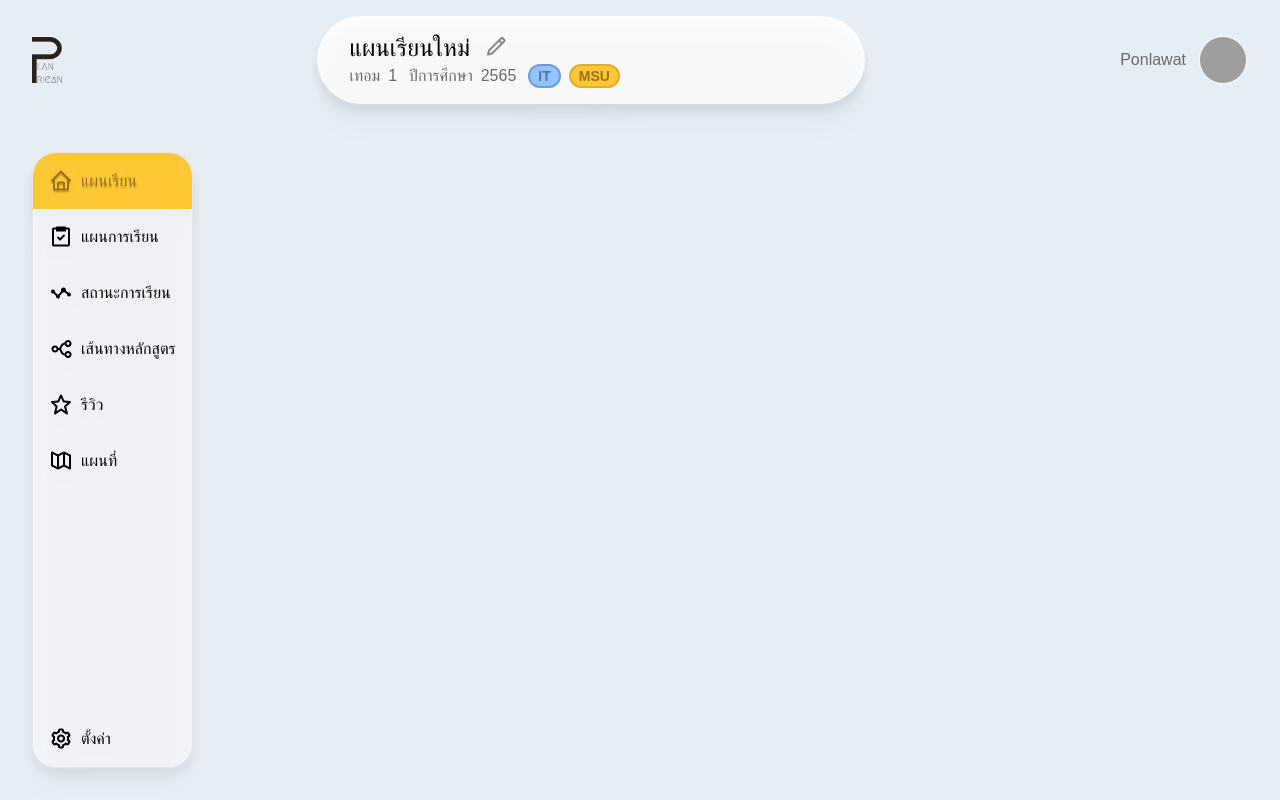
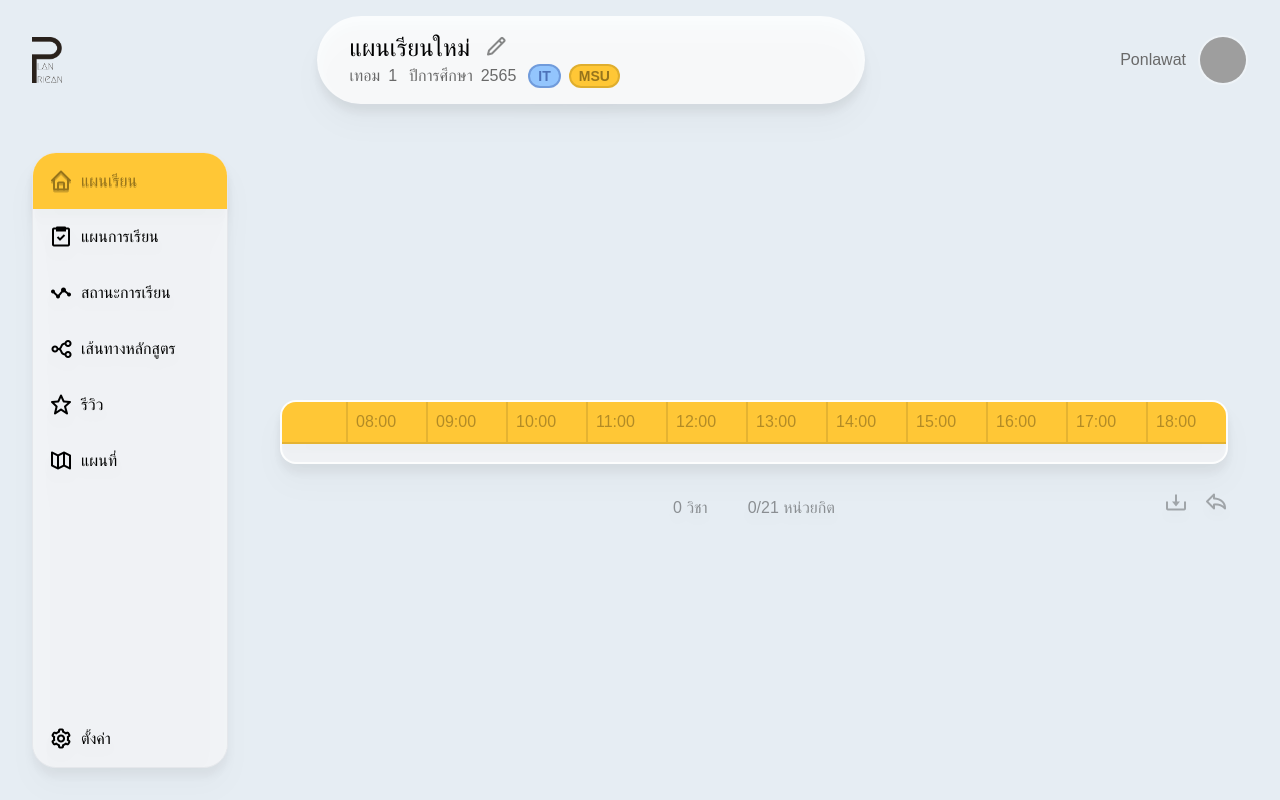
Before and after one commit to PonlawatP/Plan-Riean, a Next.js app: page / in a window 1280 px wide. Built offline with nearby package versions, Linux system fonts and the light colour scheme; grey boxes are pictures that could not be loaded; a web font is replaced by a local one.

Commit message:
re-write plan component (wip)
scalable plan

```diff
--- a/package.json
+++ b/package.json
@@ -14,7 +14,9 @@
     "next": "latest",
     "nextjs-google-analytics": "^2.3.3",
     "react": "latest",
-    "react-dom": "latest"
+    "react-dom": "latest",
+    "react-toastify": "^9.1.3",
+    "sweetalert2": "^11.10.0"
   },
   "devDependencies": {
     "typescript": "^5",
--- a/src/components/PRCalendarSubject.tsx
+++ b/src/components/PRCalendarSubject.tsx
@@ -1,5 +1,5 @@
 import { CalendarContext } from "@/providers/calendarProvider";
-import { useContext } from "react";
+import { useContext, useEffect, useMemo, useRef, useState } from "react";
 
 export default function PRCalendarSubject(props: any) {
   const {
@@ -43,7 +43,18 @@ export default function PRCalendarSubject(props: any) {
     },
   ];
 
-  const times_m = [8, 9, 10, 11, 12, 13, 14, 15, 16, 17, 18, 19];
+
+  const [MAX_SUBJECT_TIME, setMAX_SUBJECT_TIME] = useState(18);
+
+  function getTimeTable(added: number = 18){
+    const times_m: Array<number> = [];
+    for (let i = 8; i <= added; i++) {
+      times_m.push(i);
+    }
+    return times_m;
+  }
+
+  const memoizedTimeTable = useMemo(() => getTimeTable(MAX_SUBJECT_TIME), [MAX_SUBJECT_TIME]);
 
   function fnHandleClickedOnCalendar(tindex: number, dindex: number) {
     alert("test");
@@ -58,6 +69,81 @@ export default function PRCalendarSubject(props: any) {
         : e.target.scrollLeft
     );
   }
+
+  const canvasElemRef = useRef<HTMLElement | null>(null);
+  const planElemRef = useRef<HTMLElement | null>(null);
+
+  useEffect(() => {
+    const canvasElem = document.querySelector(".p-canvas-plan");
+    const planElem = document.querySelector(".p-planmain");
+
+    if (canvasElem && canvasElem instanceof HTMLElement && planElem && planElem instanceof HTMLElement) {
+      canvasElemRef.current = canvasElem;
+      planElemRef.current = planElem;
+    }
+
+    resizePlan()
+  }, []);
+
+  const resizePlan = () => {
+    const canvasElem = canvasElemRef.current
+    const planElem = planElemRef.current
+    if(canvasElem instanceof HTMLElement && planElem instanceof HTMLElement){
+      const canvas = canvasElem?.offsetWidth || 0
+      const plan = planElem?.offsetWidth || 0
+
+      if(canvas/plan <= 1){
+        setPlanSize(canvas/plan)
+        setPlanWidth(canvas)
+      } else {
+        setPlanSize(1)
+        setPlanWidth(-1)
+      }
+    }
+  };
+
+  const [planSize, setPlanSize] = useState(1);
+  const [planWidth, setPlanWidth] = useState(1);
+  useEffect(() => {
+
+    window.addEventListener('resize', resizePlan);
+
+    // Cleanup the event listener when the component unmounts
+    return () => {
+      window.removeEventListener('resize', resizePlan);
+    };
+  });
+
+  return <>
+    <div className={`
+      p-canvas-plan relative w-full h-full m-8 md:ml-0 flex justify-center items-center overflow-hidden  drop-shadow-xl
+    `}
+    >
+      <div className="absolute flex flex-col gap-8 items-center" style={{width: planWidth > 0 ? planWidth+"px" : undefined}}>
+        {/* main schedule */}
+        <div className="p-planmain select-none min-w-[4rem] min-h-[4rem] bg-white/60 border-2 border-white/80 text-black/30 font-medium rounded-2xl overflow-clip" style={{scale: planSize.toString()}}>
+
+          {/* row for timer */}
+          <span className="grid grid-flow-col">
+            <span className="w-16 bg-pr-msu-1 border-b-2 border-black/10"></span>
+            {memoizedTimeTable.map((t,tindex)=><span className="bg-pr-msu-1 w-20 p-2 border-2 border-t-0 border-r-0 border-black/10">{t.toString().padStart(2, "0")}:00</span>)}
+          </span>
+
+
+        </div>
+        {/* summary plan detail */}
+        <span className="p-plandetail select-none flex gap-10 text-black/40">
+          <span>0 วิชา</span>
+          <span>0/21 หน่วยกิต</span>
+        </span>
+        {/* action button */}
+        <span className="p-planaction absolute bottom-0 right-0 flex gap-4 text-black/30">
+          <button className="hover:text-black/60"><i className="text-2xl bx bx-download"></i></button>
+          <button className="hover:text-black/60"><i className="text-2xl bx bx-share"></i></button>
+        </span>
+      </div>
+    </div>
+  </>
 
   return (
     <div
--- a/src/pages/index.tsx
+++ b/src/pages/index.tsx
@@ -34,7 +34,7 @@ export default function Home() {
           // onClick={()=>{if(state.viewSchedule) {toggleScheduleSpectate(false); toggleScheduleNameFilter(false); toggleScheduleTimeFilter(false); }}} {...handlers}
         >
           {/* Summary Calendar Component */}
-            {/* <PRCalendarSubject/> */}
+            <PRCalendarSubject/>
           </div>
         </div>
     </CalendarContext.Provider>
```
Also changed, not shown: src/components/layouts/index.tsx (+13 -18 lines), 1 other file (tests, documents, lock files or other folders).
